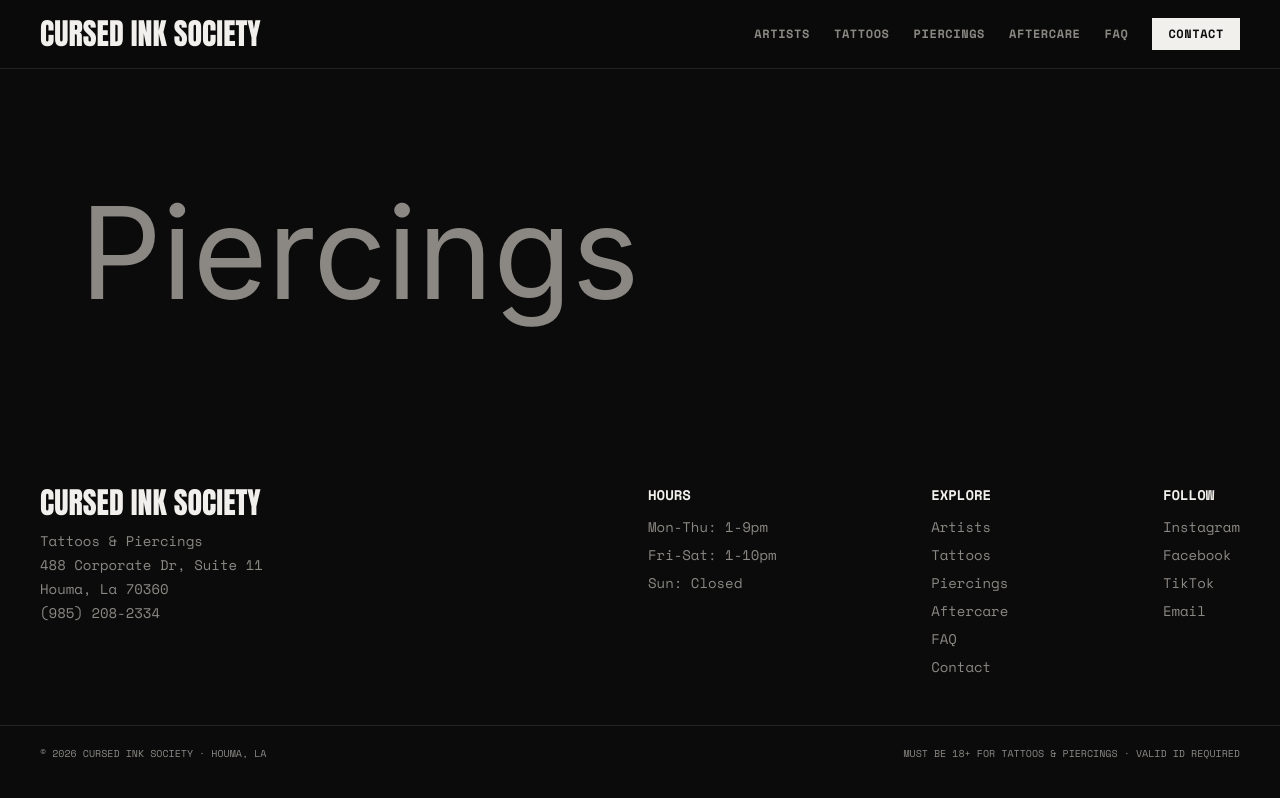
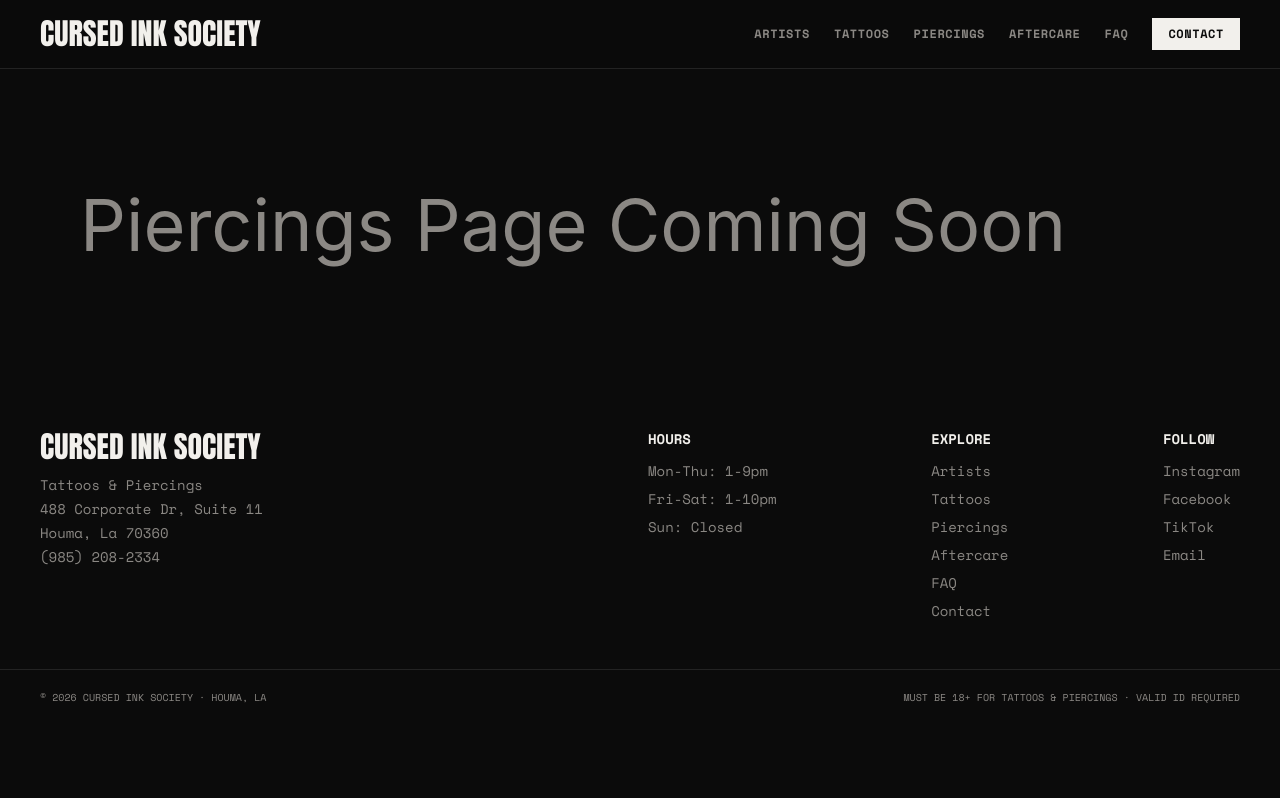
Before and after one commit to nainsworth/cursed-ink-society, a SvelteKit app: page /piercings in a window 1280 px wide. Built offline with nearby package versions, Linux system fonts and the light colour scheme.

Commit message:
Added coming soon text

```diff
--- a/src/routes/aftercare/+page.svelte
+++ b/src/routes/aftercare/+page.svelte
@@ -1,3 +1,3 @@
 <section>
-    <h1 class="text-9xl p-10">Aftercare</h1>
+    <h1 class="text-7xl p-10">Aftercare Page Coming Soon</h1>
 </section>
--- a/src/routes/faq/+page.svelte
+++ b/src/routes/faq/+page.svelte
@@ -1,3 +1,3 @@
 <section>
-    <h1 class="text-9xl p-10">FAQ</h1>
+    <h1 class="text-7xl p-10">FAQ Page Coming Soon</h1>
 </section>
--- a/src/routes/piercings/+page.svelte
+++ b/src/routes/piercings/+page.svelte
@@ -1,3 +1,3 @@
 <section>
-    <h1 class="text-9xl p-10">Piercings</h1>
+    <h1 class="text-7xl p-10">Piercings Page Coming Soon</h1>
 </section>
```
